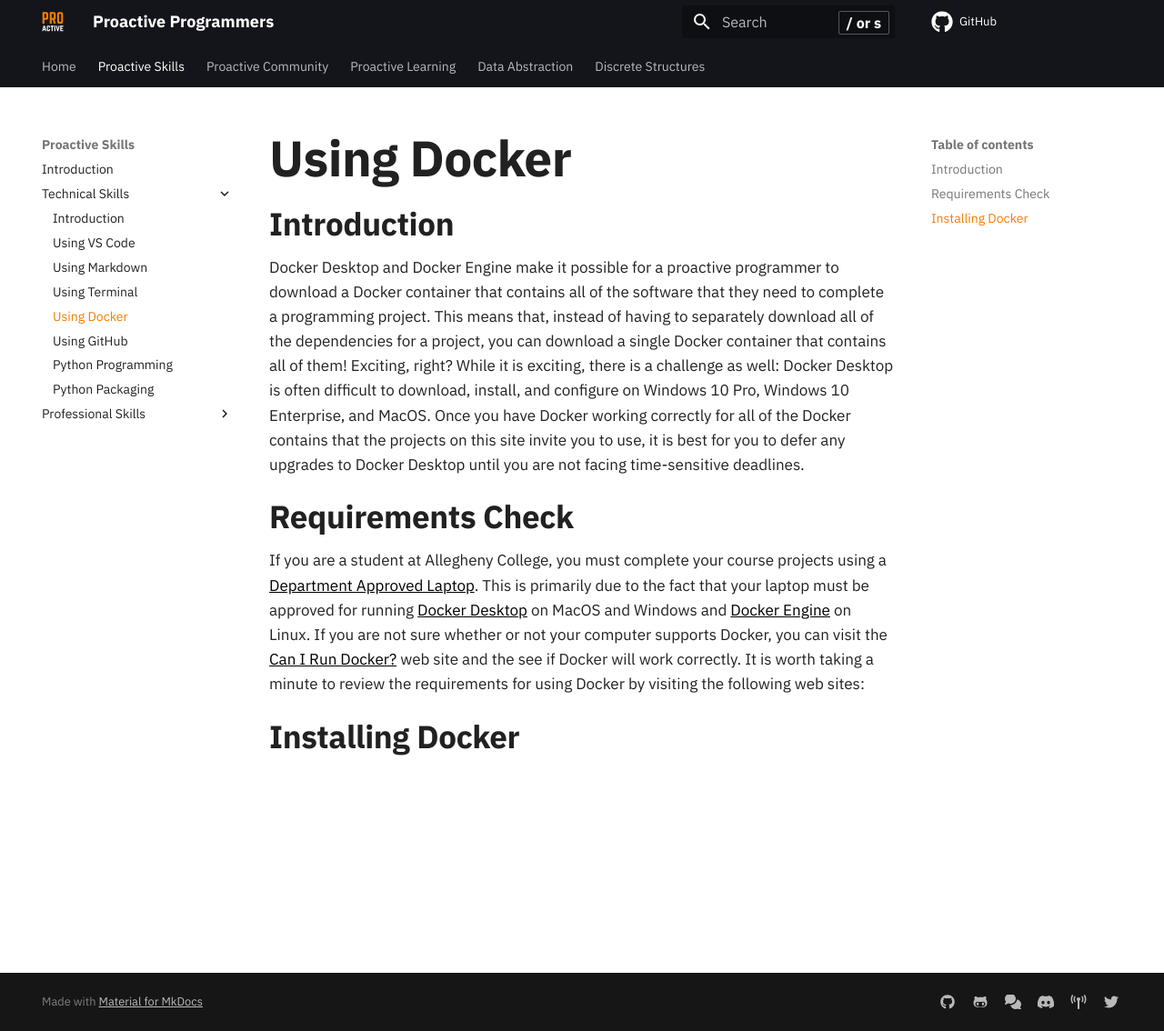
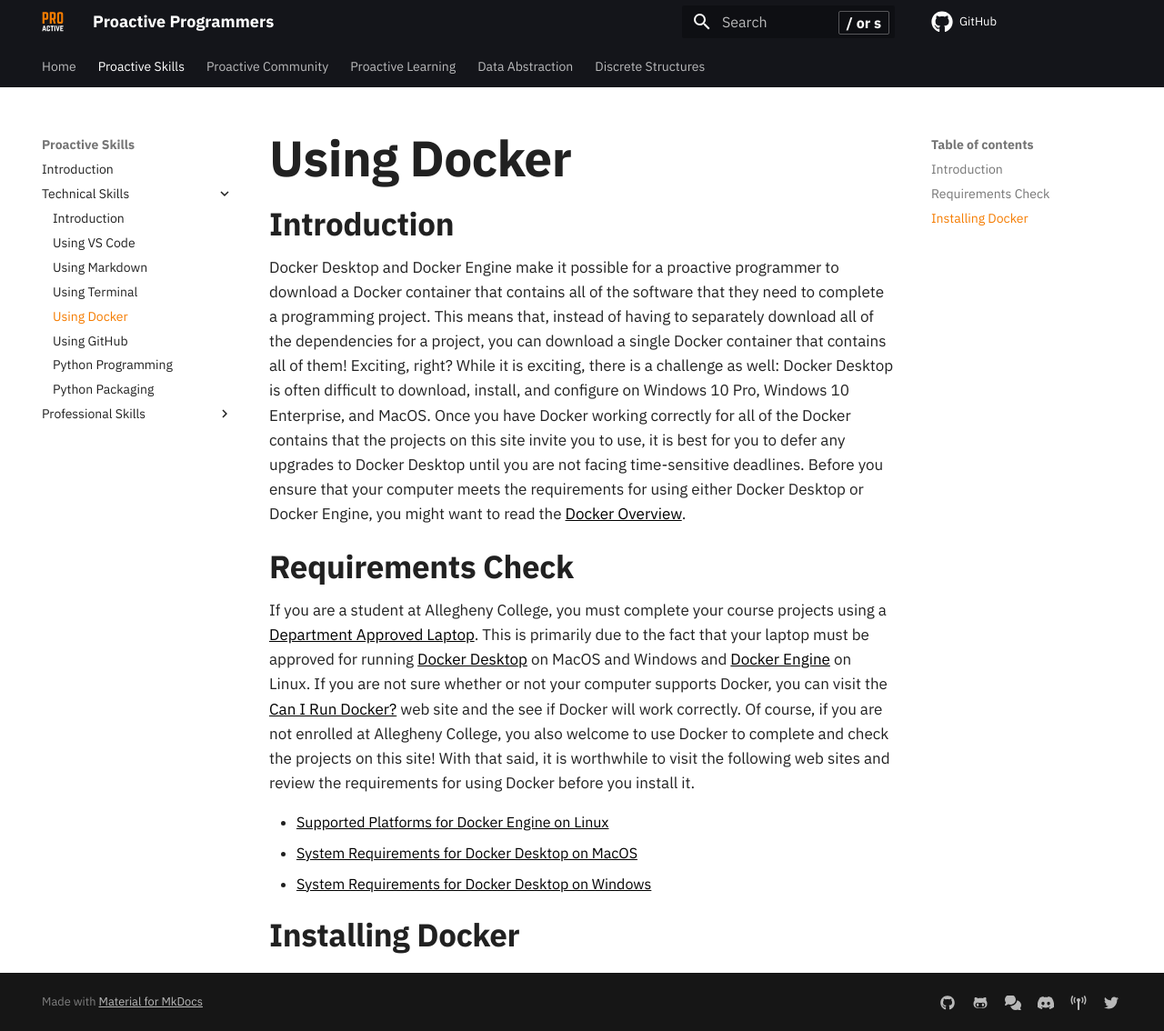
Before and after one commit to ProactiveProgrammers/www.proactiveprogrammers.com, an MkDocs documentation site: the page built from docs/proactive-skills/technical-skills/using-docker.md, in a window 1280 px wide and 1134 px high. Shown: the whole window at 91% size. Built offline with MkDocs 1.6.1 and Material for MkDocs 9.7.7, drawn with Linux system fonts in a browser that asks for light colours; comment, search, counter and statistics services are not loaded.

Commit message:
feat: Add the requirements check content to using-docker.

```diff
--- a/docs/proactive-skills/technical-skills/using-docker.md
+++ b/docs/proactive-skills/technical-skills/using-docker.md
@@ -14,6 +14,9 @@ install, and configure on Windows 10 Pro, Windows 10 Enterprise, and MacOS. Once
 you have Docker working correctly for all of the Docker contains that the
 projects on this site invite you to use, it is best for you to defer any
 upgrades to Docker Desktop until you are not facing time-sensitive deadlines.
+Before you ensure that your computer meets the requirements for using either
+Docker Desktop or Docker Engine, you might want to read the [Docker
+Overview](https://docs.docker.com/get-started/overview/).
 
 ## Requirements Check
 
@@ -25,7 +28,13 @@ Desktop](https://www.docker.com/products/docker-desktop) on MacOS and Windows
 and [Docker Engine](https://docs.docker.com/engine/install/ubuntu/) on Linux. If
 you are not sure whether or not your computer supports Docker, you can visit the
 [Can I Run Docker?](https://www.cs.allegheny.edu/canirundocker/) web site and
-the see if Docker will work correctly. It is worth taking a minute to review the
-requirements for using Docker by visiting the following web sites:
+the see if Docker will work correctly. Of course, if you are not enrolled at
+Allegheny College, you also welcome to use Docker to complete and check the
+projects on this site! With that said, it is worthwhile to visit the following
+web sites and review the requirements for using Docker before you install it.
+
+* [Supported Platforms for Docker Engine on Linux](https://docs.docker.com/engine/install/)
+* [System Requirements for Docker Desktop on MacOS](https://docs.docker.com/desktop/mac/install/)
+* [System Requirements for Docker Desktop on Windows](https://docs.docker.com/desktop/windows/install/)
 
 ## Installing Docker
```
